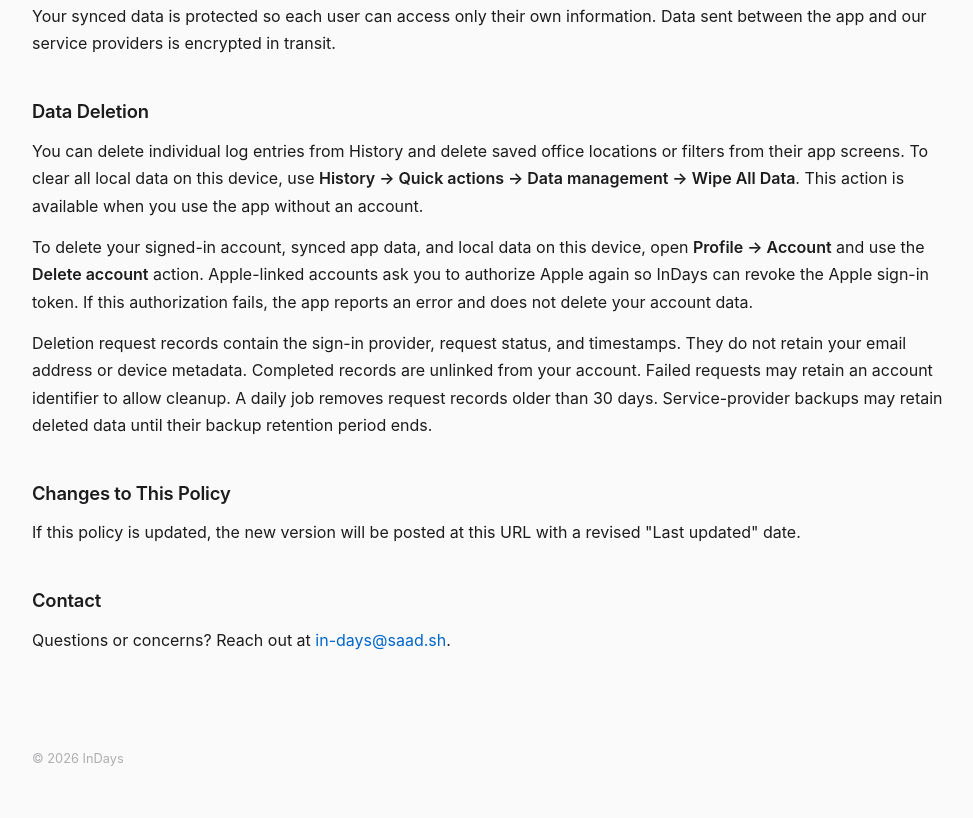
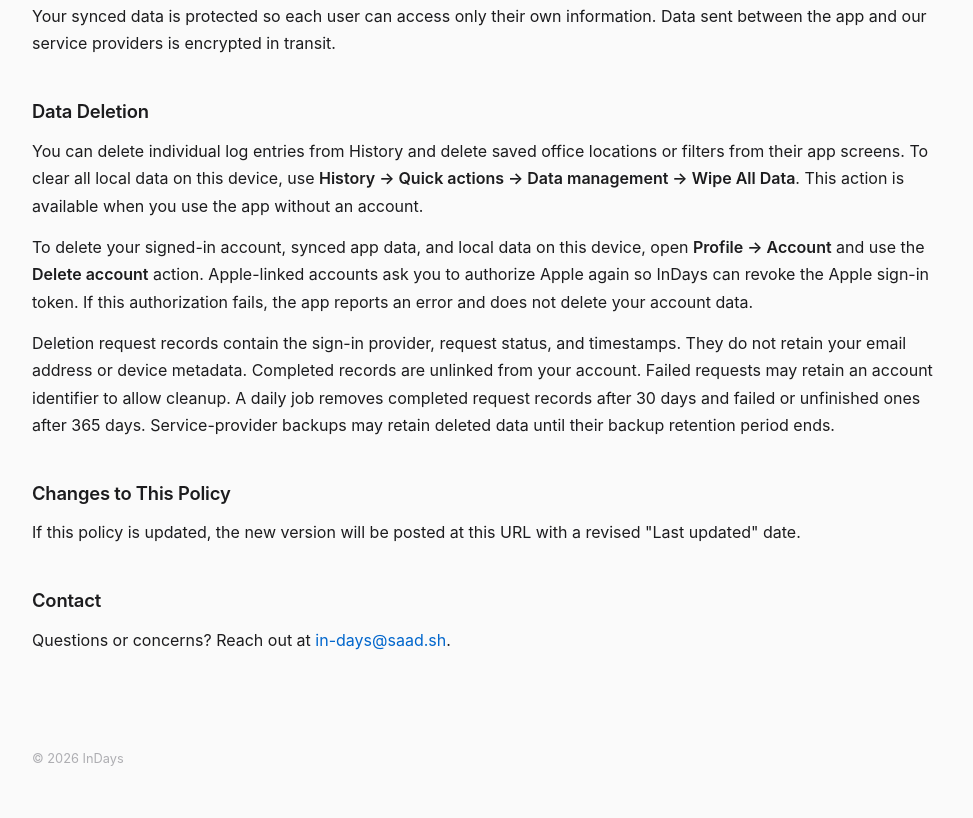
Before and after one commit to saadjs/in-days-docs, a website: page docs/privacy.html in a window 1280 px wide. Shown: the part 2900-3718 px from the top of the page, without its empty margins (152-1125 px from the left). Drawn offline with Linux system fonts and the light colour scheme.

Commit message:
docs(privacy): keep failed deletion records for 365 days
Completed deletion records still expire after 30 days; failed or unfinished ones are kept for support retries (saadjs/in-days#123).

```diff
--- a/docs/privacy.html
+++ b/docs/privacy.html
@@ -202,8 +202,9 @@
         Deletion request records contain the sign-in provider, request status, and timestamps. They
         do not retain your email address or device metadata. Completed records are unlinked from
         your account. Failed requests may retain an account identifier to allow cleanup. A daily job
-        removes request records older than 30 days. Service-provider backups may retain deleted data
-        until their backup retention period ends.
+        removes completed request records after 30 days and failed or unfinished ones after 365
+        days. Service-provider backups may retain deleted data until their backup retention period
+        ends.
       </p>
 
       <h2>Changes to This Policy</h2>
```
